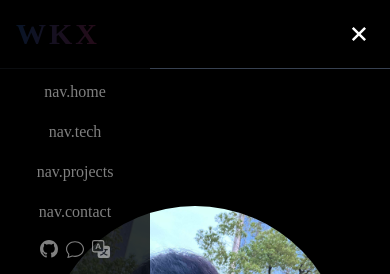
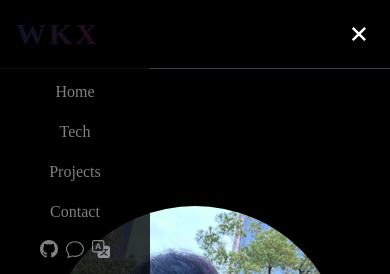
Before and after one commit to xingye1234/Resume-wkx, a React (Vite) app: page / in a window 390 px wide. Both pictures are taken after a click on the icon 359 px from the left and 34 px from the top of the page. Shown: the top 274 px of the page. Built offline with nearby package versions, Linux system fonts and the light colour scheme; a web font is replaced by a local one.

Commit message:
styles:Edit styles

```diff
--- a/src/components/Navbar.tsx
+++ b/src/components/Navbar.tsx
@@ -25,7 +25,7 @@ const Navbar = () => {
     setisOpen(!isOpen);
   };
   const handleLanguageChange = () => {
-    setLanguage(() => language === "en" ? "zh-cn" : "en");
+    setLanguage(() => (language === "en" ? "zh-cn" : "en"));
   };
 
   return (
@@ -121,7 +121,6 @@ const Navbar = () => {
           initial={{ opacity: 0, x: -200 }}
           animate={{ opacity: 1, x: 0 }}
           transition={{ duration: 0.3 }}
-          whileTap={{ opacity: 0, x: -200 }}
           className="fixed top-0 left-0 min-w-[150px] h-screen bg-black/80 z-10 text-center pt-16"
         >
           <ul className="flex flex-col gap-4 py-4 sm:hidden text-md md:text-lg gap-x-4 items-center">
@@ -132,7 +131,7 @@ const Navbar = () => {
                   key={item.id}
                   className="opacity-50 hover:opacity-100 transition-all duration-500"
                 >
-                  <li>{item.name}</li>
+                  <li>{t(item.name)}</li>
                 </a>
               );
             })}
@@ -179,16 +178,13 @@ const Navbar = () => {
                 <BsChat />
               </li>
             </a>
-            <a
-              href="javascript:;"
-              title="wechat 13635985831"
-              className="text-lg md:text-xl opacity-50 hover:opacity-100 transition-all duration-500"
+
+            <li
               onClick={handleLanguageChange}
+              className="text-lg cursor-pointer md:text-xl opacity-50 hover:opacity-100 transition-all duration-500"
             >
-              <li>
               <BsTranslate />
             </li>
-            </a>
           </ul>
         </motion.div>
       )}
```
Lines whose indentation alone changed are shown as unchanged.
